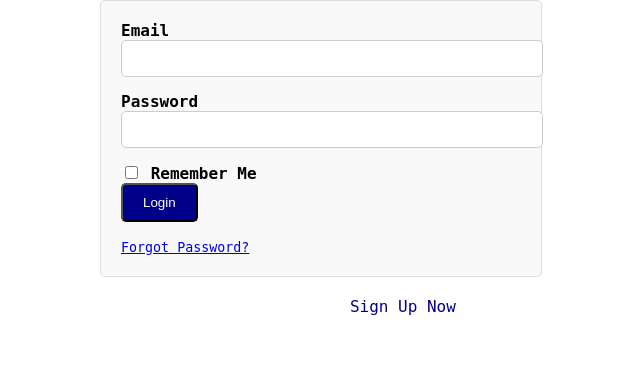
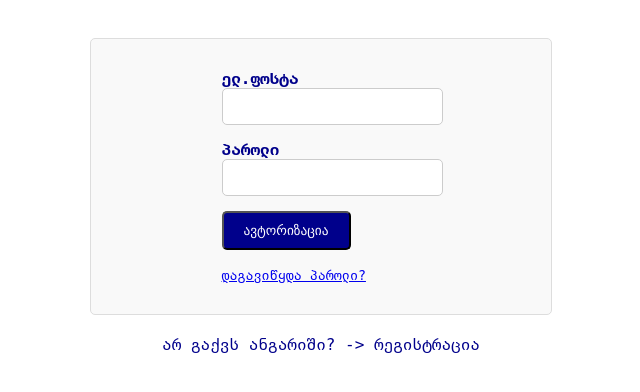
Before and after one commit to BekaBitarashvili/CODEMAMA, a Flask app: page /login in a window 1280 px wide; the page is wider, and only the part inside the window is pictured. Shown: the part 63-455 px from the top of that part, without its empty margins (319-959 px from the left). Run offline with Flask 3, Linux system fonts and the light colour scheme.

Commit message:
Change Styles

```diff
--- a/forms.py
+++ b/forms.py
@@ -4,15 +4,15 @@ from wtforms.validators import DataRequired, EqualTo, Length, Email
 
 
 class RegistrationForm(FlaskForm):
-    username = StringField('Username', validators=[DataRequired(), Length(min=2, max=20)])
-    email = StringField('Email', validators=[DataRequired(), Email()])
-    password = PasswordField('Password', validators=[DataRequired()])
-    confirm_password = PasswordField('Confirm Password', validators=[DataRequired(), EqualTo('password')])
-    submit = SubmitField("Sign Up")
+    username = StringField('მომხმარებელი', validators=[DataRequired(), Length(min=2, max=20)])
+    email = StringField('ელ.ფოსტა', validators=[DataRequired(), Email()])
+    password = PasswordField('პაროლი', validators=[DataRequired()])
+    confirm_password = PasswordField('გაიმეორე პაროლი', validators=[DataRequired(), EqualTo('password')])
+    submit = SubmitField("რეგისტრაცია")
 
 
 class LoginForm(FlaskForm):
-    email = StringField('Email', validators=[DataRequired(), Email()])
-    password = PasswordField('Password', validators=[DataRequired()])
-    remember = BooleanField('Remember Me')
-    submit = SubmitField("Login")
+    email = StringField('ელ.ფოსტა', validators=[DataRequired(), Email()])
+    password = PasswordField('პაროლი', validators=[DataRequired()])
+    remember = BooleanField('დამიმახსოვრე')
+    submit = SubmitField("ავტორიზაცია")
--- a/static/style.css
+++ b/static/style.css
@@ -118,14 +118,20 @@ body, html {
 .registration-form {
     max-width: 400px;
     margin: 0 auto;
-    padding: 20px;
+    padding: 30px;
     background-color: #f9f9f9;
     border: 1px solid #ddd;
     border-radius: 5px;
+    color: darkblue;
+    display: flex;
+    flex-direction: column;
+    align-items: center;
+    justify-content: center;
 }
 
 .form-group {
     margin-bottom: 15px;
+    width: 100%;
 }
 
 label {
@@ -162,5 +168,5 @@ label {
     text-decoration: none;
 }
 .white-signin {
-  color: white;
+  color: darkblue;
 }
--- a/templates/base.html
+++ b/templates/base.html
@@ -14,7 +14,7 @@
             CODEMAMA
         </div>
         <ul class="nav-links">
-            <li><a href="#">მთავარი</a></li>
+            <li><a href="{{ url_for('index') }}">მთავარი</a></li>
             <li><a href="#">რეიტინგი</a></li>
             <li><a href="#">პრობლემები</a></li>
             <li><a href="#">განათლება</a></li>
--- a/templates/login.html
+++ b/templates/login.html
@@ -1,5 +1,7 @@
 {% extends "base.html" %}
 {% block content %}
+<br>
+<br>
 <div class="registration-form">
     <form method="POST" action="">
         {{ form.hidden_tag() }}
@@ -32,19 +34,15 @@
             {% endif %}
 
         </div>
-        <div class="form-check">
-            {{ form.remember(class="form-check-input") }}
-            {{ form.remember.label(class="form-check-label") }}
-        </div>
         <div class="form-group">
             {{ form.submit(class="btn btn-primary") }}
         </div>
         <small class="form-text text-muted">
-            <a href="#">Forgot Password?</a>
+            <a href="#">დაგავიწყდა პაროლი?</a>
         </small>
     </form>
 </div>
 <div class="login-link">
-    <p class="white-signin">Need An Account? <a href="{{ url_for('register') }}">Sign Up Now</a></p>
+    <p class="white-signin">არ გაქვს ანგარიში? -> <a href="{{ url_for('register') }}">რეგისტრაცია</a></p>
 </div>
 {% endblock %}
--- a/templates/register.html
+++ b/templates/register.html
@@ -1,5 +1,6 @@
 {% extends "base.html" %}
 {% block content %}
+<br>
 <br>
 <div class="registration-form">
     <form method="POST" action="">
@@ -67,6 +68,6 @@
     </form>
 </div>
 <div class="login-link">
-    <p class="white-signin">Already Have An Account? <a href="{{ url_for('login') }}">Sign In</a></p>
+    <p class="white-signin">უკვე გაქვს ანგარიში? -> <a href="{{ url_for('login') }}">ავტორიზაცია</a></p>
 </div>
 {% endblock %}
```
